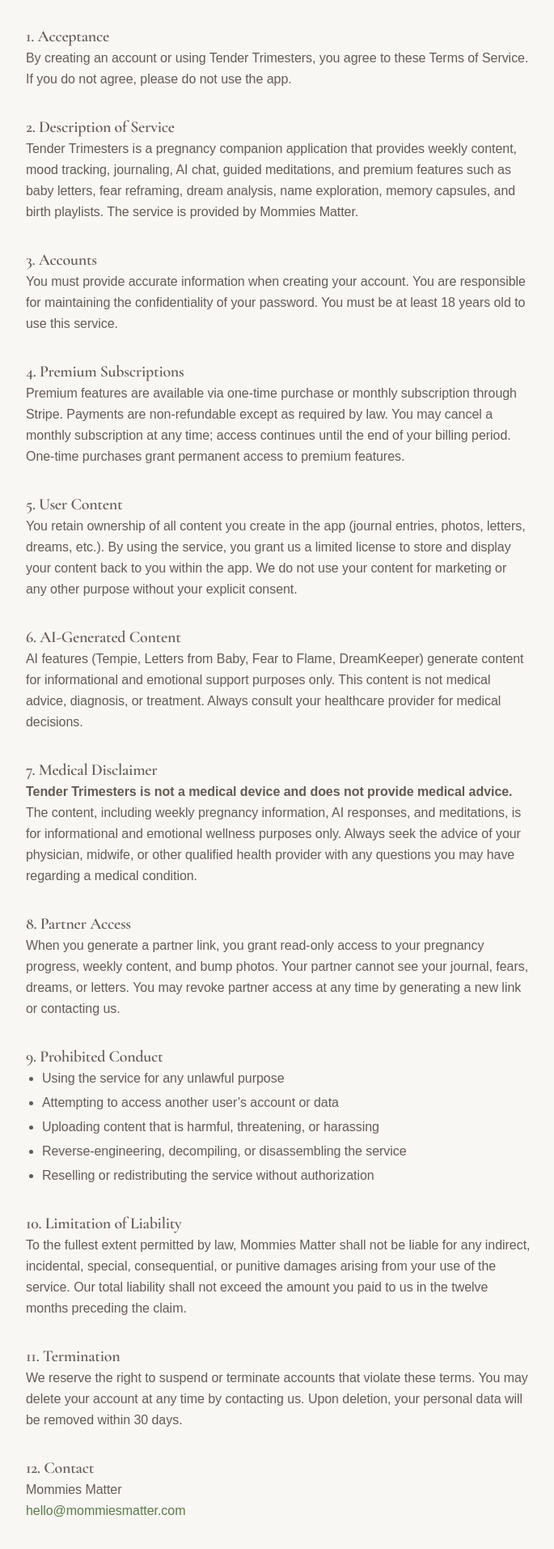
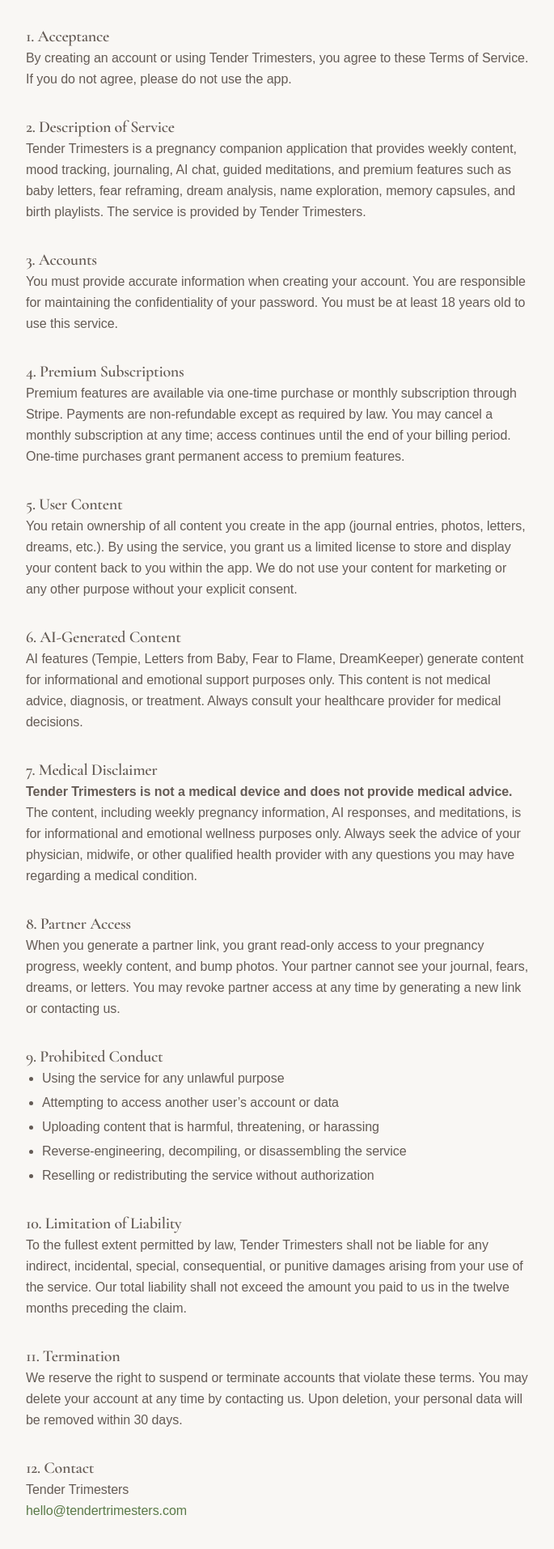
Before and after one commit to tendertrimesters-tech/tender-trimesters, a Next.js app: page /terms in a window 1280 px wide. Shown: the part 181-2094 px from the top of the page at 81% size, without its empty margins (296-981 px from the left). Built offline with nearby package versions, Linux system fonts and the light colour scheme; no server answers; a web font is replaced by a local one.

Commit message:
Change 'Mommies Matter' to 'Tender Trimesters'
Updated references from 'Mommies Matter' to 'Tender Trimesters' in the Terms of Service page.

```diff
--- a/src/app/terms/page.tsx
+++ b/src/app/terms/page.tsx
@@ -2,7 +2,7 @@
 
 export const metadata: Metadata = {
   title: "Terms of Service — Tender Trimesters",
-  description: "Terms and conditions for using Tender Trimesters by Mommies Matter.",
+  description: "Terms and conditions for using Tender Trimesters.",
 };
 
 export default function TermsPage() {
@@ -14,7 +14,7 @@
         </a>
         <h1 className="font-serif text-3xl text-moss-deep mt-8">Terms of Service</h1>
         <p className="text-xs text-muted-foreground mt-2">
-          Effective: August 15, 2026 &middot; Mommies Matter
+          Effective: August 15, 2026 &middot; Tender Trimesters
         </p>
 
         <div className="prose prose-sm mt-8 space-y-6 text-foreground/85 leading-relaxed">
@@ -33,7 +33,7 @@
               content, mood tracking, journaling, AI chat, guided meditations, and
               premium features such as baby letters, fear reframing, dream analysis,
               name exploration, memory capsules, and birth playlists. The service is
-              provided by Mommies Matter.
+              provided by Tender Trimesters.
             </p>
           </section>
 
@@ -114,7 +114,7 @@
           <section>
             <h2 className="font-serif text-xl text-moss-deep mt-8">10. Limitation of Liability</h2>
             <p>
-              To the fullest extent permitted by law, Mommies Matter shall not be liable
+              To the fullest extent permitted by law, Tender Trimesters shall not be liable
               for any indirect, incidental, special, consequential, or punitive damages
               arising from your use of the service. Our total liability shall not exceed
               the amount you paid to us in the twelve months preceding the claim.
@@ -133,10 +133,10 @@
           <section>
             <h2 className="font-serif text-xl text-moss-deep mt-8">12. Contact</h2>
             <p>
-              Mommies Matter
+              Tender Trimesters
               <br />
-              <a href="mailto:hello@mommiesmatter.com" className="text-moss hover:underline">
-                hello@mommiesmatter.com
+              <a href="mailto:hello@tendertrimesters.com" className="text-moss hover:underline">
+                hello@tendertrimesters.com
               </a>
             </p>
           </section>
```
